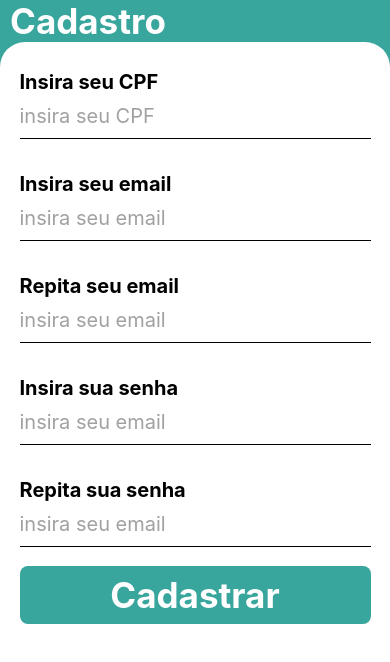
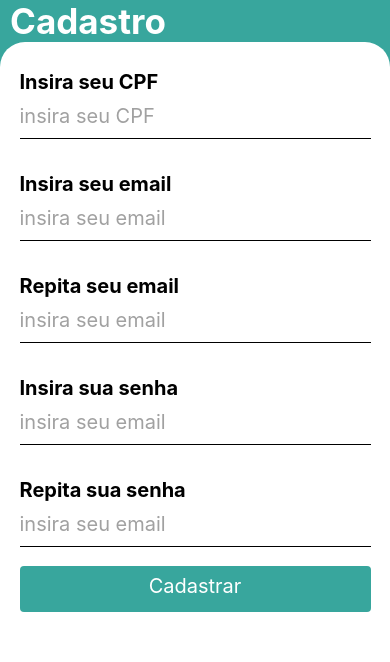
Before and after one commit to MathMarcondes/AwesomeProject, a React Native app: screen /Cadastro in a window 390 px wide. Shown: the top 662 px of the page. Built offline with nearby package versions, Linux system fonts and the light colour scheme.

Commit message:
Atualizando o tamanho do textButton

```diff
--- a/src/screens/Cadastro/index.tsx
+++ b/src/screens/Cadastro/index.tsx
@@ -34,7 +34,7 @@ export default function Cadastro() {
 
             <TouchableOpacity style={styles.button}
                             onPress={() => {navigation.navigate('Login')}}>
-                <Text style={styles.text}>Cadastrar</Text>
+                <Text style={styles.textButton}>Cadastrar</Text>
             </TouchableOpacity>
         </Animatable.View>
         </View>
@@ -78,11 +78,15 @@ const styles = StyleSheet.create({
     button:{
         backgroundColor: '#38a69d',
         width: '100%',
-        borderRadius: 8,
-        fontSize: 4,
+        borderRadius: 4,
         paddingVertical: 8,
         marginTop: 14,
         justifyContent: 'center',
-        alignItems: 'center',
+        alignItems: 'center'
+    },
+    textButton:{
+        color: '#fff',
+        height: 30,
+        fontSize: 20,
     }
 })
```
